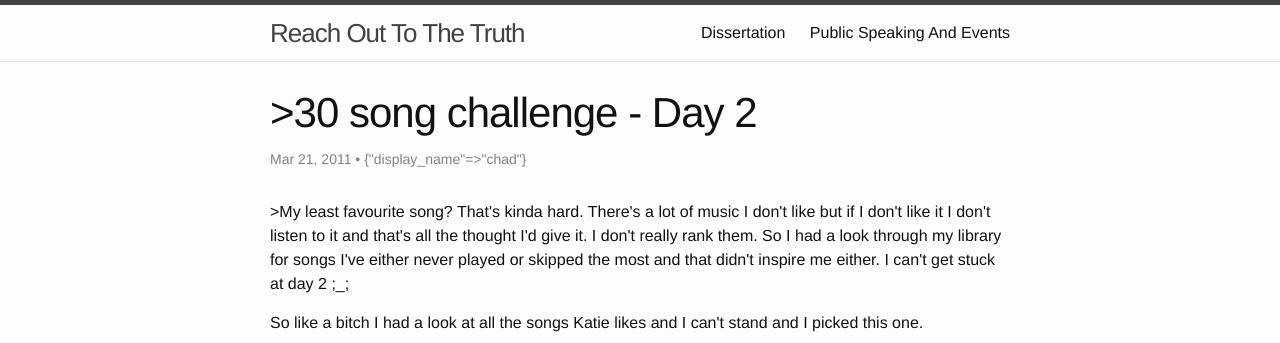
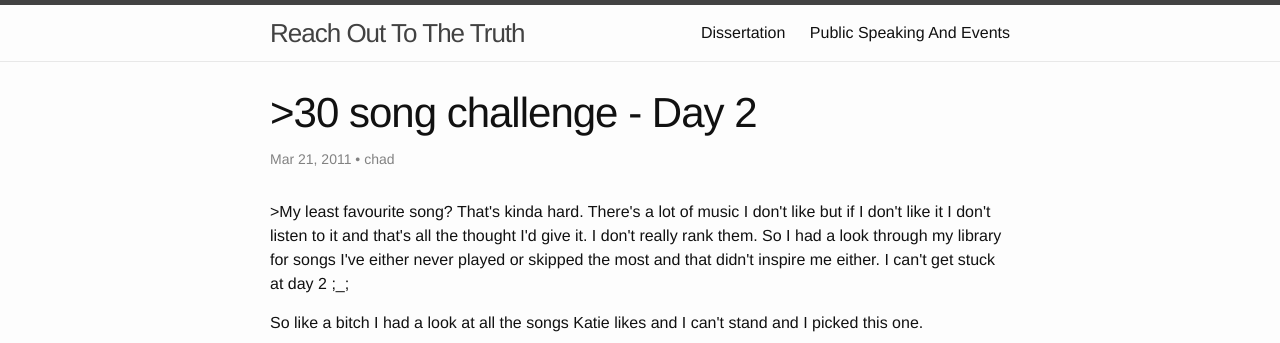
Before and after one commit to kitation/kitation.github.io, a Jekyll site: the page built from _posts/2011-03-21-30-song-challenge-day-2.markdown, in a window 1280 px wide. Shown: the top 343 px of the page. Built offline with Jekyll 4.4.1, drawn with Linux system fonts in a browser that asks for light colours.

Commit message:
Use display name attribute for author

```diff
--- a/_layouts/post.html
+++ b/_layouts/post.html
@@ -5,7 +5,7 @@
 
   <header class="post-header">
     <h1 class="post-title">{{ page.title }}</h1>
-    <p class="post-meta">{{ page.date | date: "%b %-d, %Y" }}{% if page.author %} • {{ page.author }}{% endif %}{% if page.meta %} • {{ page.meta }}{% endif %}</p>
+    <p class="post-meta">{{ page.date | date: "%b %-d, %Y" }}{% if page.author %} • {{ page.author.display_name }}{% endif %}{% if page.meta %} • {{ page.meta }}{% endif %}</p>
   </header>
 
   <article class="post-content">
```
